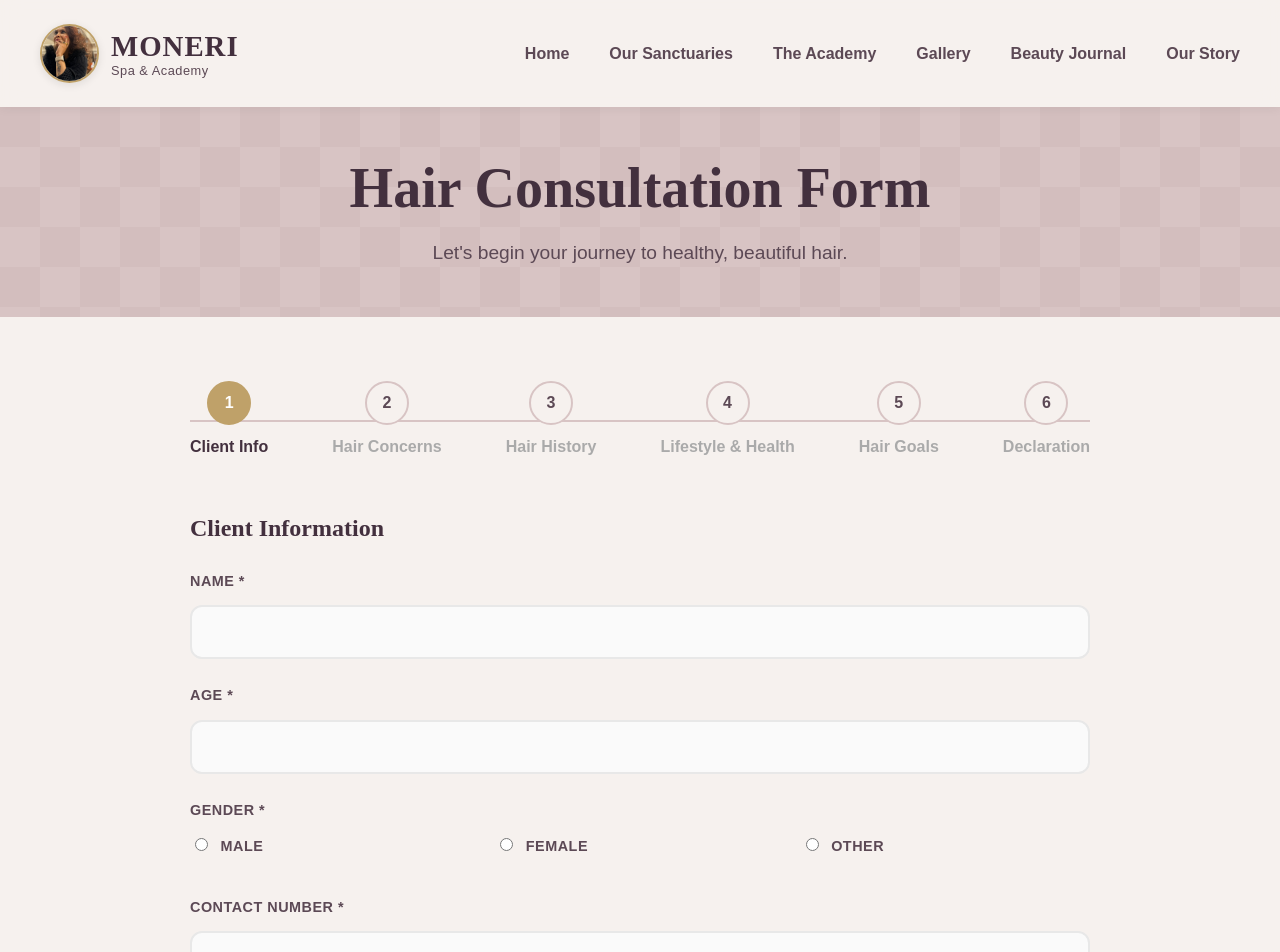
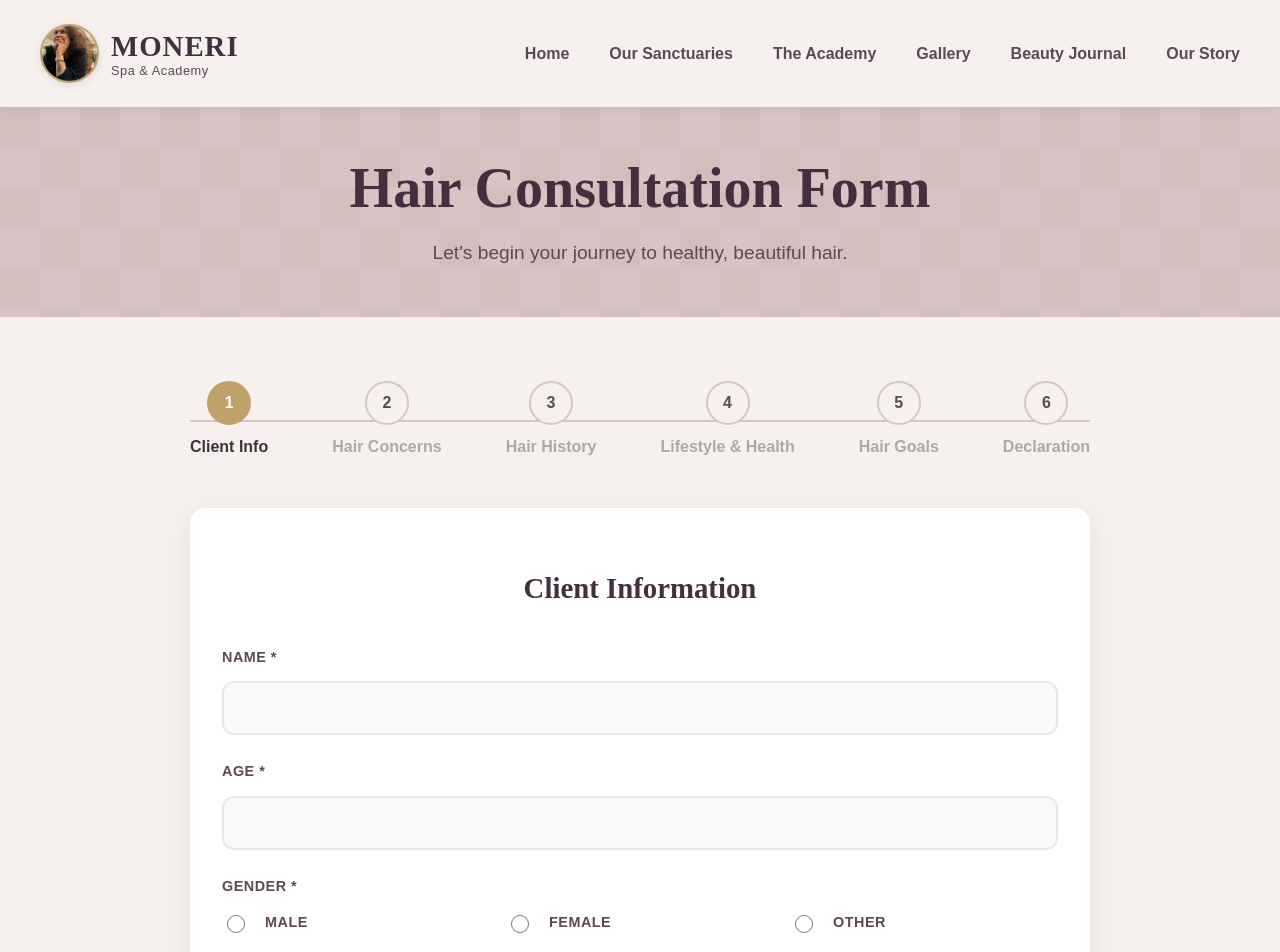
Before and after one commit to abhi02max/MoneriSpa-End, a React (Create React App) app in the folder client/: page /hair-consultation in a window 1280 px wide. Shown: the top 952 px of the page. Built offline with nearby package versions, Linux system fonts and the light colour scheme.

Commit message:
Add comprehensive form styling and ensure all form elements are visible

```diff
--- a/client/src/App.css
+++ b/client/src/App.css
@@ -601,6 +601,23 @@ a {
 .step.completed .step-title { color: var(--text-light); }
 .form-navigation { display: flex; justify-content: space-between; margin-top: 2rem; }
 
+/* Form Step Styles */
+.form-step {
+  background: white;
+  padding: 2rem;
+  border-radius: 15px;
+  box-shadow: 0 8px 30px rgba(0,0,0,0.08);
+  margin-bottom: 2rem;
+}
+
+.form-step h2 {
+  color: var(--deep-plum);
+  font-family: var(--font-heading);
+  font-size: 1.8rem;
+  margin-bottom: 2rem;
+  text-align: center;
+}
+
 /* --- 6. Gallery Page --- */
 .gallery-page-grid { display: grid; grid-template-columns: repeat(auto-fill, minmax(350px, 1fr)); gap: 2rem; }
 .gallery-card { background: #ffffff; border-radius: 12px; overflow: hidden; box-shadow: 0 4px 50px rgba(0,0,0,0.05); transition: transform 0.3s ease, box-shadow 0.3s ease; }
@@ -959,12 +976,41 @@ a {
   font-family: var(--font-body);
 }
 
-.form-group input:focus {
+.form-group input:focus,
+.form-group select:focus,
+.form-group textarea:focus {
   outline: none;
   border-color: var(--gold-leaf);
   background-color: white;
   box-shadow: 0 0 0 4px rgba(191, 161, 105, 0.2);
   transform: translateY(-2px);
+}
+
+/* Ensure all form elements are visible */
+.consultation-form input,
+.consultation-form select,
+.consultation-form textarea {
+  display: block !important;
+  visibility: visible !important;
+  opacity: 1 !important;
+}
+
+/* Radio and checkbox styling */
+.radio-group input[type="radio"],
+.checkbox-group input[type="checkbox"] {
+  display: inline-block !important;
+  margin-right: 0.5rem;
+  width: 18px;
+  height: 18px;
+  vertical-align: middle;
+}
+
+.radio-group label,
+.checkbox-group label {
+  display: flex !important;
+  align-items: center;
+  cursor: pointer;
+  margin-bottom: 0.5rem;
 }
 
 /* Button Styles */
```
